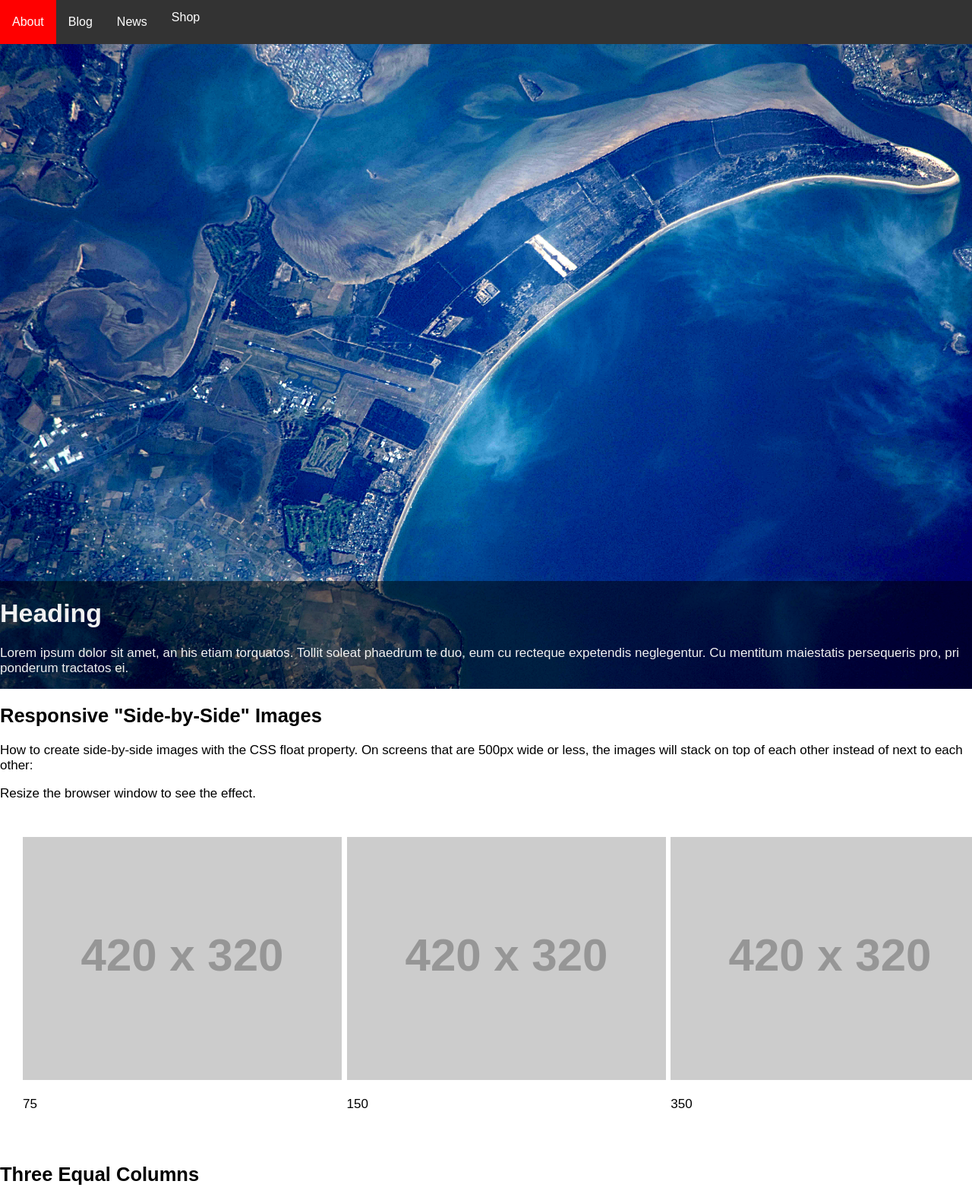
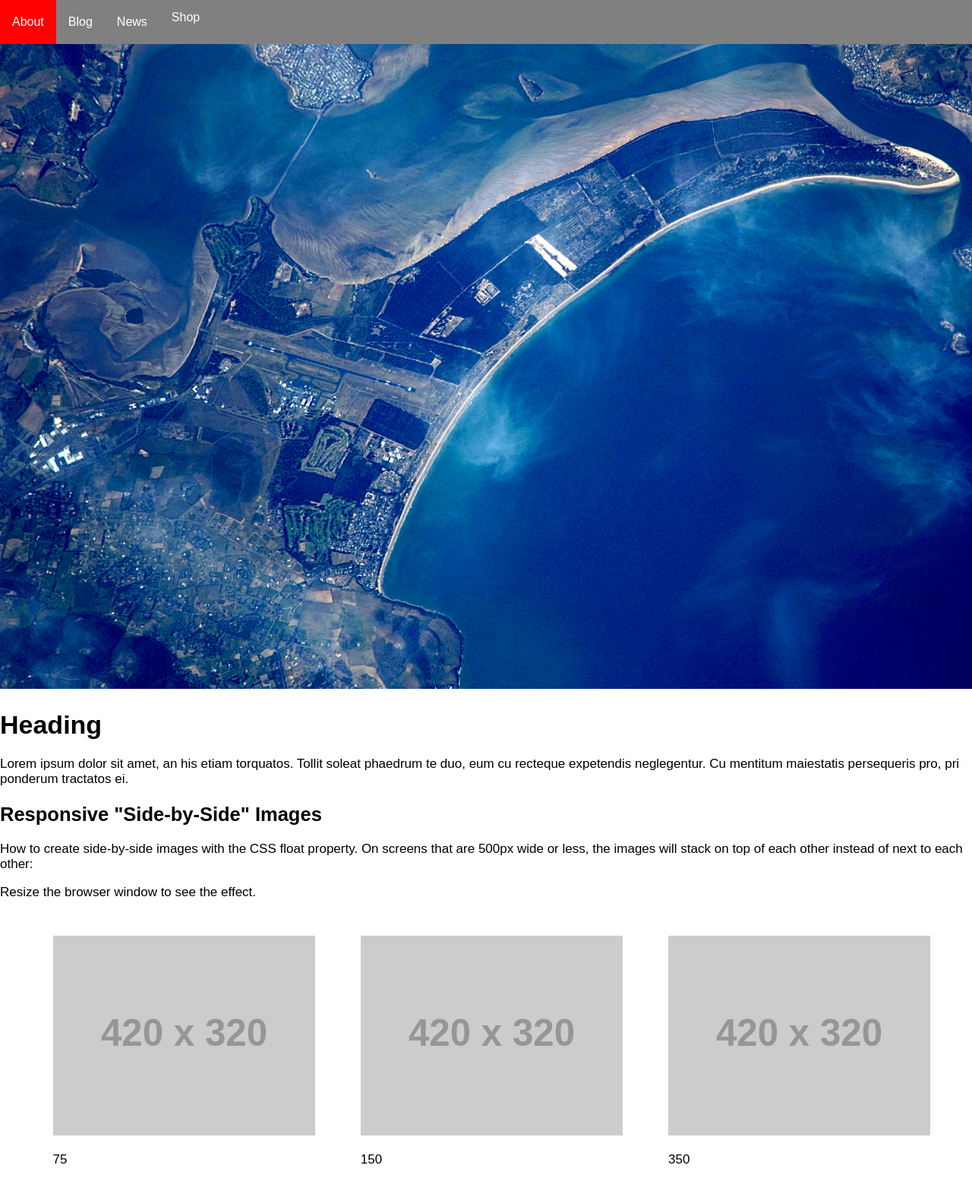
Before and after one commit to CharlieBotello/e-commerce-, a plain HTML site: page index.html in a window 1280 px wide. Shown: the top 1580 px of the page at 76% size. Drawn offline with Linux system fonts and the light colour scheme; placeholder pictures from the web are drawn by us.

Commit message:
Update style.css

```diff
--- a/css/style.css
+++ b/css/style.css
@@ -7,12 +7,16 @@ body {
     font-size: 17px;
     box-sizing: border-box;
 }
+
+/*--navbar--*/
 .navbar {
     overflow: hidden;
-    background-color: #333;
+    background-color: grey;
     font-family: Arial, Helvetica, sans-serif;
 
+
 }
+
 
 .navbar a {
     float: left;
@@ -71,32 +75,72 @@ body {
     display: block;
 }
 
+/*-Main Image---*/
+.main-image-container {
 
-.main-container {
-    position: relative;
-    max-width: 1440px;
-    margin: 0 auto;
+    background-position: center;
+	background-size: cover;
+	background-image: url('../images/main-shoes.png');
+	height: 400px;
+	color: white;
 }
 
-.main-container img {vertical-align: middle;}
 
-.main-container .content {
-    position: absolute;
-    bottom: 0;
-    background: rgba(0, 0, 0, 0.5); /* Black background with transparency */
-    color: #f1f1f1;
-    width: 100%;
-    padding: 0px;
+
+.main-image {
+
+	text-align: center;
+	padding:50px;
+
 }
+
+
+
+/* store item main  */
+.store-item-row{
+	width: 95%;
+	margin: auto;
+	padding-left: 15px;
+	max-height: 100px;
+
+}
+.store-item-column img {
+	width:100%;
+	height: auto;
+	}
+
+.store-item-column {
+    float: left;
+    width: 33.33%;
+    padding: 30px;
+    box-sizing: border-box;
+	height: 33.3%;
+
+}
+
+/* Clearfix (clear floats) */
+.store-item-row::after {
+    content: "";
+    clear: both;
+    display: table;
+
+
+
+}
+
+
+/* End of store item main  */
+
 
 .items-column {
     float: left;
     width: 33.33%;
-    padding: 10px;
+    padding-top: 100px;
     height: 300px; /* Should be removed. Only for demonstration */
     box-sizing: border-box;
 
 }
+
 
 /* Clear floats after the columns */
 .items-row:after {
@@ -108,10 +152,11 @@ body {
 
 
 /* Float four columns side by side */
-.next-column {
+
+.column{
   float: left;
   width: 50%;
-  padding: 0 10px;
+  padding: 50px;
   box-sizing: border-box;
   height: 300px;
 }
@@ -137,41 +182,30 @@ body {
 }
 
 
+/* Style the counter cards */
 
 
-.store-item-column {
-    float: left;
-    width: 33.33%;
-    padding: 30px;
-    box-sizing: border-box;
+
+/* Sign countainer */
+
+#sign-column-1 {
+	margin-right: 10%;
+	width: 60%;
+	height: 400px;
+	float: left;
+	background-image: url(../images/shoes-next.jpg);
+	background-size: cover;
 }
 
-/* Clearfix (clear floats) */
-.store-item-row::after {
-    content: "";
-    clear: both;
-    display: table;
-
-
+#sign-column-2 {
+	margin:auto;
+	width: 30%;
+	height: 200px;
+	float: left;
+	background-color: #dededed9;
 }
 
 
-
-<h2>Responsive "Side-by-Side" Images</h2>
-<p>How to create side-by-side images with the CSS float property. On screens that are 500px wide or less, the images will stack on top of each other instead of next to each other:</p>
-<p>Resize the browser window to see the effect.</p>
-
-<div class="store-item-row">
-  <div class="store-item-column">
-    <img src="img_snow.jpg" alt="Snow" style="width:100%">
-  </div>
-  <div class="store-item-column">
-    <img src="img_forest.jpg" alt="Forest" style="width:100%">
-  </div>
-  <div class="store-item-column">
-    <img src="img_mountains.jpg" alt="Mountains" style="width:100%">
-  </div>
-</div>
 
 
 /* On smaller screens, decrease text size */
@@ -197,3 +231,10 @@ body {
         width: 100%;
     }
 }
+/*
+@media screen and (max-width: 730px) {
+    .image-right {
+        width: 100%;
+    }
+}
+\*
```
